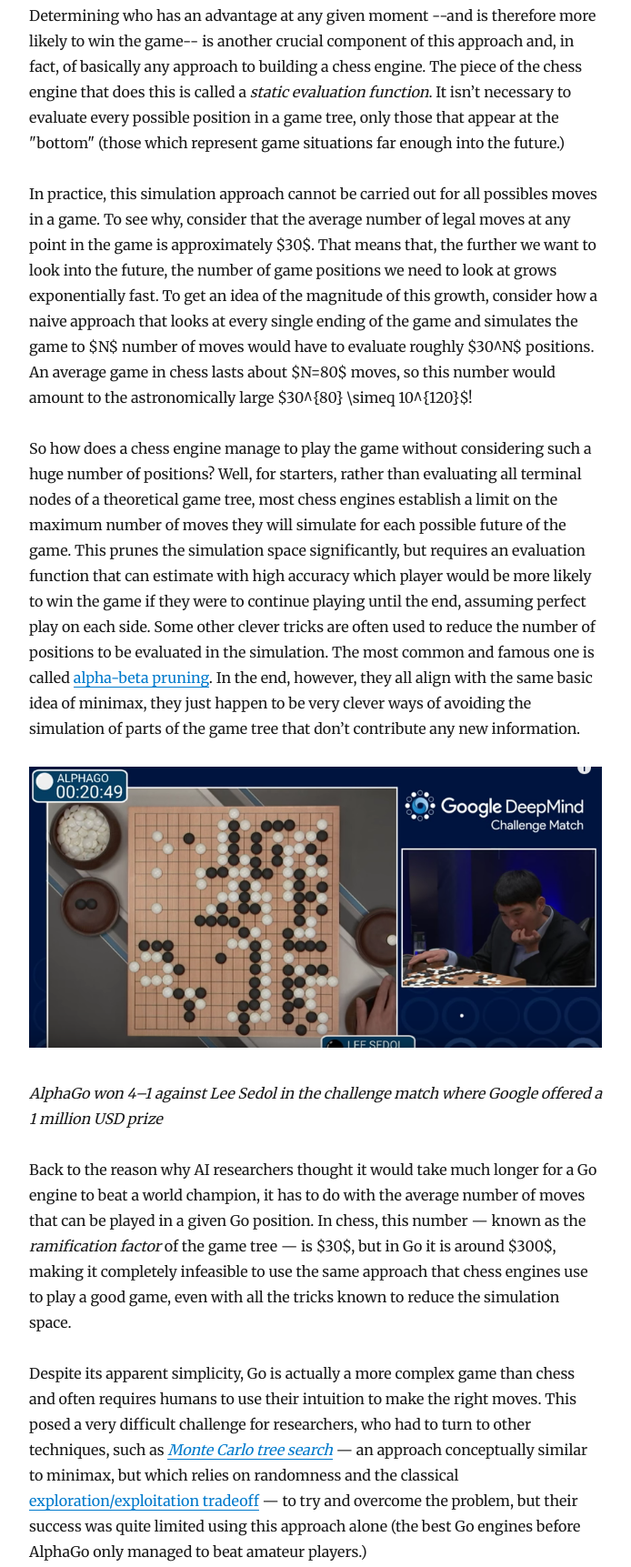
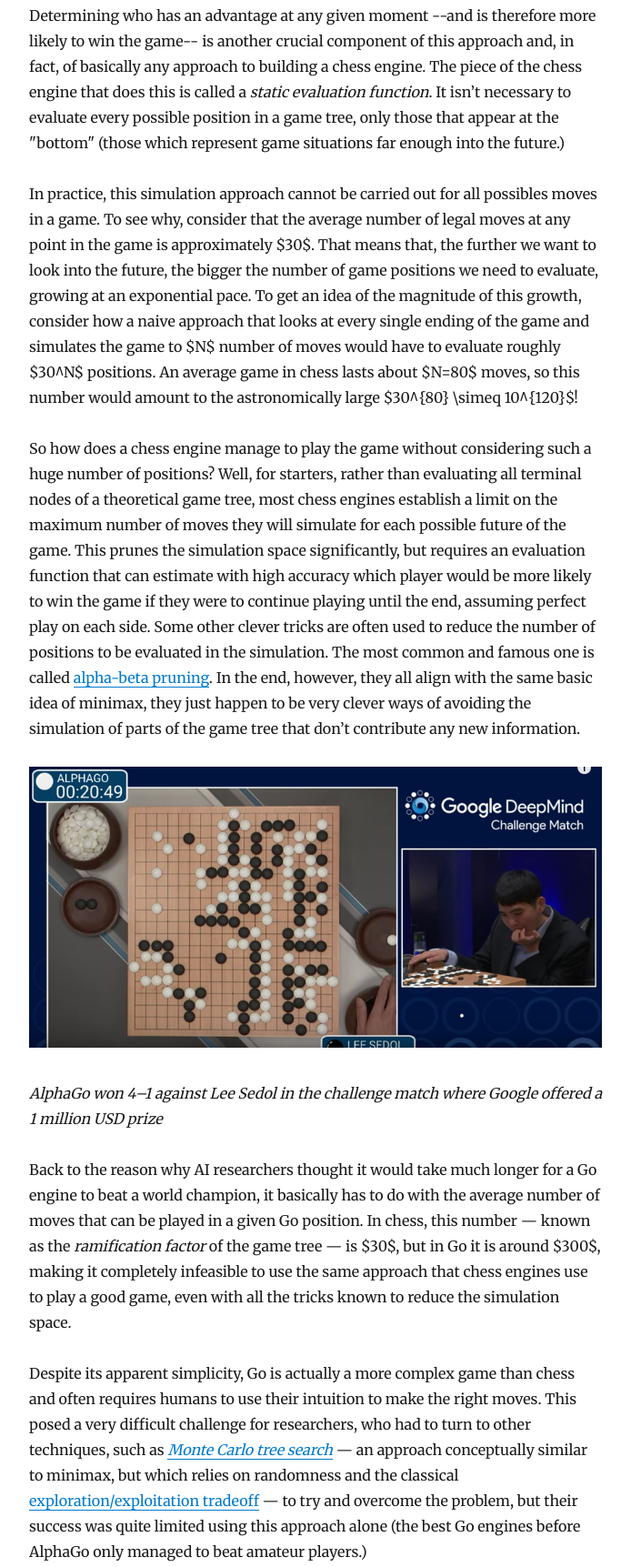
Before and after one commit to zxul767/ex-machina, a Gatsby site: page /alpha-go/ in a window 1280 px wide. Shown: the part 1958-3681 px from the top of the page at 91% size, without its empty margins (293-987 px from the left). Built offline with nearby package versions, Linux system fonts and the light colour scheme; Gatsby itself is replaced by a stand-in of ours; some packages are replaced by stand-ins of ours.

Commit message:
Fixes some minor grammatical errors in "Alpha Go" post

```diff
--- a/content/blog/alpha-go/index.md
+++ b/content/blog/alpha-go/index.md
@@ -18,13 +18,13 @@
 
 Determining who has an advantage at any given moment --and is therefore more likely to win the game-- is another crucial component of this approach and, in fact, of basically any approach to building a chess engine. The piece of the chess engine that does this is called a *static evaluation function*. It isn’t necessary to evaluate every possible position in a game tree, only those that appear at the "bottom" (those which represent game situations far enough into the future.)
 
-In practice, this simulation approach cannot be carried out for all possibles moves in a game. To see why, consider that the average number of legal moves at any point in the game is approximately $30$. That means that, the further we want to look into the future, the number of game positions we need to look at grows exponentially fast. To get an idea of the magnitude of this growth, consider how a naive approach that looks at every single ending of the game and simulates the game to $N$ number of moves would have to evaluate roughly $30^N$ positions. An average game in chess lasts about $N=80$ moves, so this number would amount to the astronomically large $30^{80} \simeq 10^{120}$!
+In practice, this simulation approach cannot be carried out for all possibles moves in a game. To see why, consider that the average number of legal moves at any point in the game is approximately $30$. That means that, the further we want to look into the future, the bigger the number of game positions we need to evaluate, growing at an exponential pace. To get an idea of the magnitude of this growth, consider how a naive approach that looks at every single ending of the game and simulates the game to $N$ number of moves would have to evaluate roughly $30^N$ positions. An average game in chess lasts about $N=80$ moves, so this number would amount to the astronomically large $30^{80} \simeq 10^{120}$!
 
 So how does a chess engine manage to play the game without considering such a huge number of positions? Well, for starters, rather than evaluating all terminal nodes of a theoretical game tree, most chess engines establish a limit on the maximum number of moves they will simulate for each possible future of the game. This prunes the simulation space significantly, but requires an evaluation function that can estimate with high accuracy which player would be more likely to win the game if they were to continue playing until the end, assuming perfect play on each side. Some other clever tricks are often used to reduce the number of positions to be evaluated in the simulation. The most common and famous one is called [alpha-beta pruning](https://www.youtube.com/watch?v=STjW3eH0Cik). In the end, however, they all align with the same basic idea of minimax, they just happen to be very clever ways of avoiding the simulation of parts of the game tree that don’t contribute any new information.
 
 ![AlphaGo won 4–1 against Lee Sedol in the challenge match where Google offered a 1 million prize](./deep-mind-match.png)*AlphaGo won 4–1 against Lee Sedol in the challenge match where Google offered a 1 million USD prize*
 
-Back to the reason why AI researchers thought it would take much longer for a Go engine to beat a world champion, it has to do with the average number of moves that can be played in a given Go position. In chess, this number — known as the *ramification factor* of the game tree — is $30$, but in Go it is around $300$, making it completely infeasible to use the same approach that chess engines use to play a good game, even with all the tricks known to reduce the simulation space.
+Back to the reason why AI researchers thought it would take much longer for a Go engine to beat a world champion, it basically has to do with the average number of moves that can be played in a given Go position. In chess, this number — known as the *ramification factor* of the game tree — is $30$, but in Go it is around $300$, making it completely infeasible to use the same approach that chess engines use to play a good game, even with all the tricks known to reduce the simulation space.
 
 Despite its apparent simplicity, Go is actually a more complex game than chess and often requires humans to use their intuition to make the right moves. This posed a very difficult challenge for researchers, who had to turn to other techniques, such as [*Monte Carlo tree search*](https://towardsdatascience.com/monte-carlo-tree-search-158a917a8baa) — an approach conceptually similar to minimax, but which relies on randomness and the classical [exploration/exploitation tradeoff](http://tomstafford.staff.shef.ac.uk/?p=48) — to try and overcome the problem, but their success was quite limited using this approach alone (the best Go engines before AlphaGo only managed to beat amateur players.)
 
@@ -41,7 +41,7 @@
 
 There are other important nitty-gritty details that explain how they managed to make AlphaGo such a good player (*hint: reinforcement learning and self-play*), but that’s probably the topic for another post.
 
-To be fair, the version of AlphaGo that defeated Lee Sedol was a distributed program running on multiple computers and using a large amount of resources, but it’s still impressive that the amount of computing power it needed was much lower than that used by IBM’s DeepBlue in the historical 1996 match against chess world champion Gary Kasparov.
+To be fair, the version of AlphaGo that defeated Lee Sedol was a distributed program running on multiple computers using a large amount of resources, but it’s still impressive that the amount of computing power it needed was much lower than that used by IBM’s DeepBlue in the historical 1996 match against chess world champion Gary Kasparov.
 
 This is a very impressive demonstration of how the combination of multiple techniques in AI ([classical search techniques in game trees](https://towardsdatascience.com/ai-search-algorithms-every-data-scientist-should-know-ed0968a43a7a) + supervised machine learning + [reinforcement learning](https://towardsdatascience.com/machine-learning-part-4-reinforcement-learning-43070cbd83ab)) can bring about incredible results that were once thought to be much harder to achieve.
 
```
